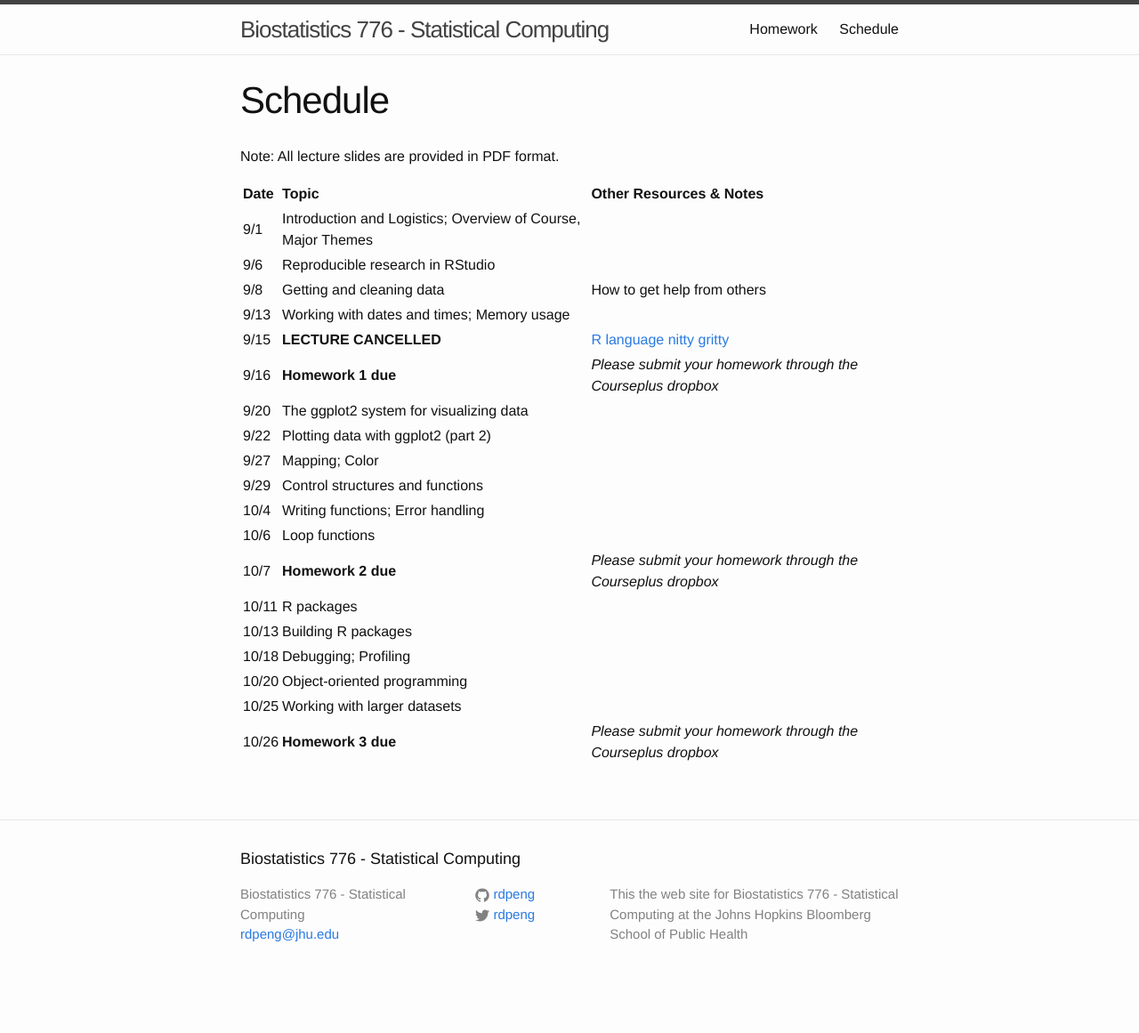
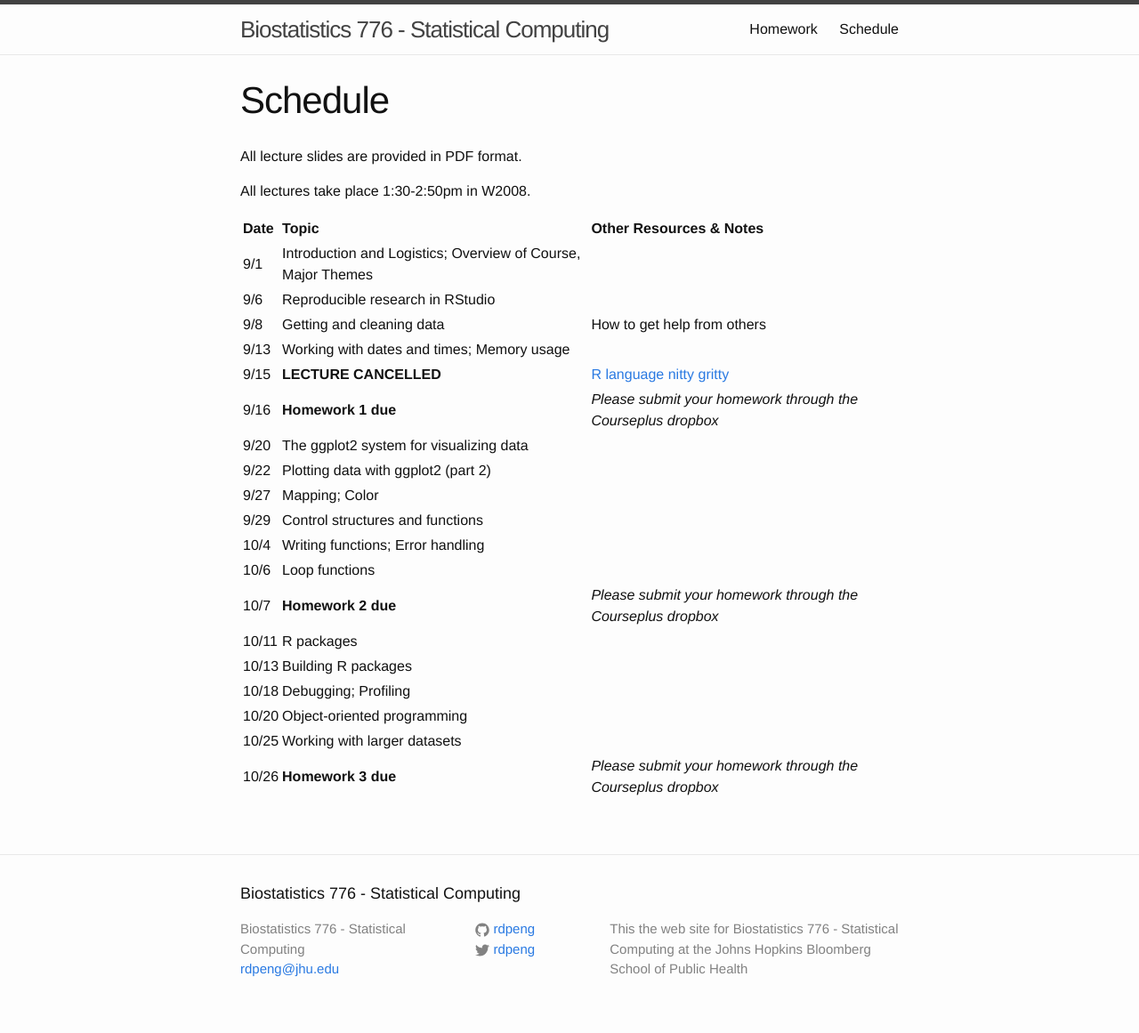
Before and after one commit to Max201510/Biostat776, a Jekyll site: the page built from schedule.md, in a window 1280 px wide. Shown: the whole page at 89% size. Built offline with Jekyll 4.4.1, drawn with Linux system fonts in a browser that asks for light colours; before the commit the page ends 1122 px from its top, so only the background shows below that.

Commit message:
Put lecture time/place

```diff
--- a/schedule.md
+++ b/schedule.md
@@ -4,7 +4,9 @@ title: Schedule
 permalink: /schedule/
 ---
 
-Note: All lecture slides are provided in PDF format.
+All lecture slides are provided in PDF format.
+
+All lectures take place 1:30-2:50pm in W2008.
 
 | Date | Topic | Other Resources & Notes |
 |:---- |:----- |:------------------------|
```
